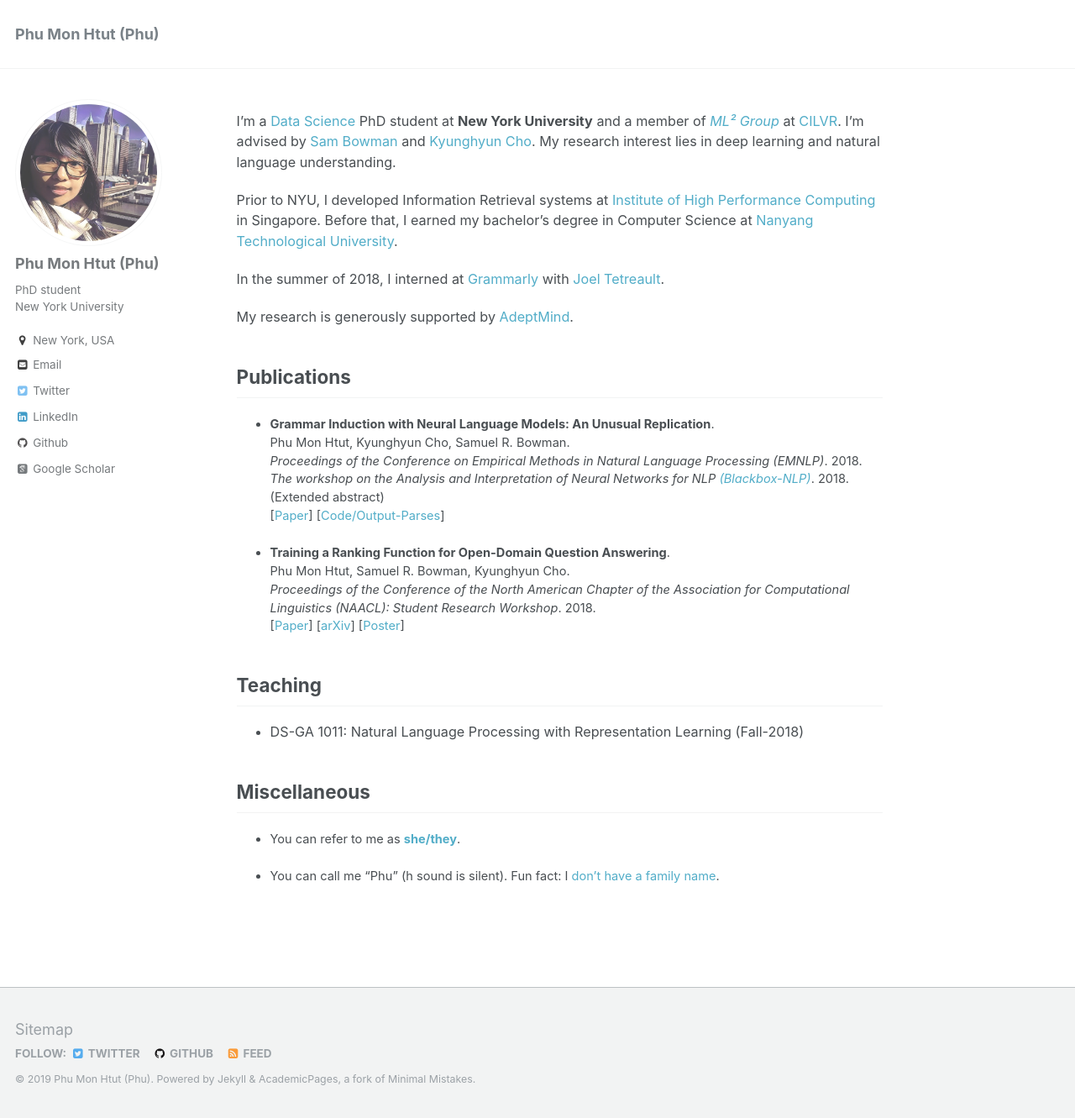
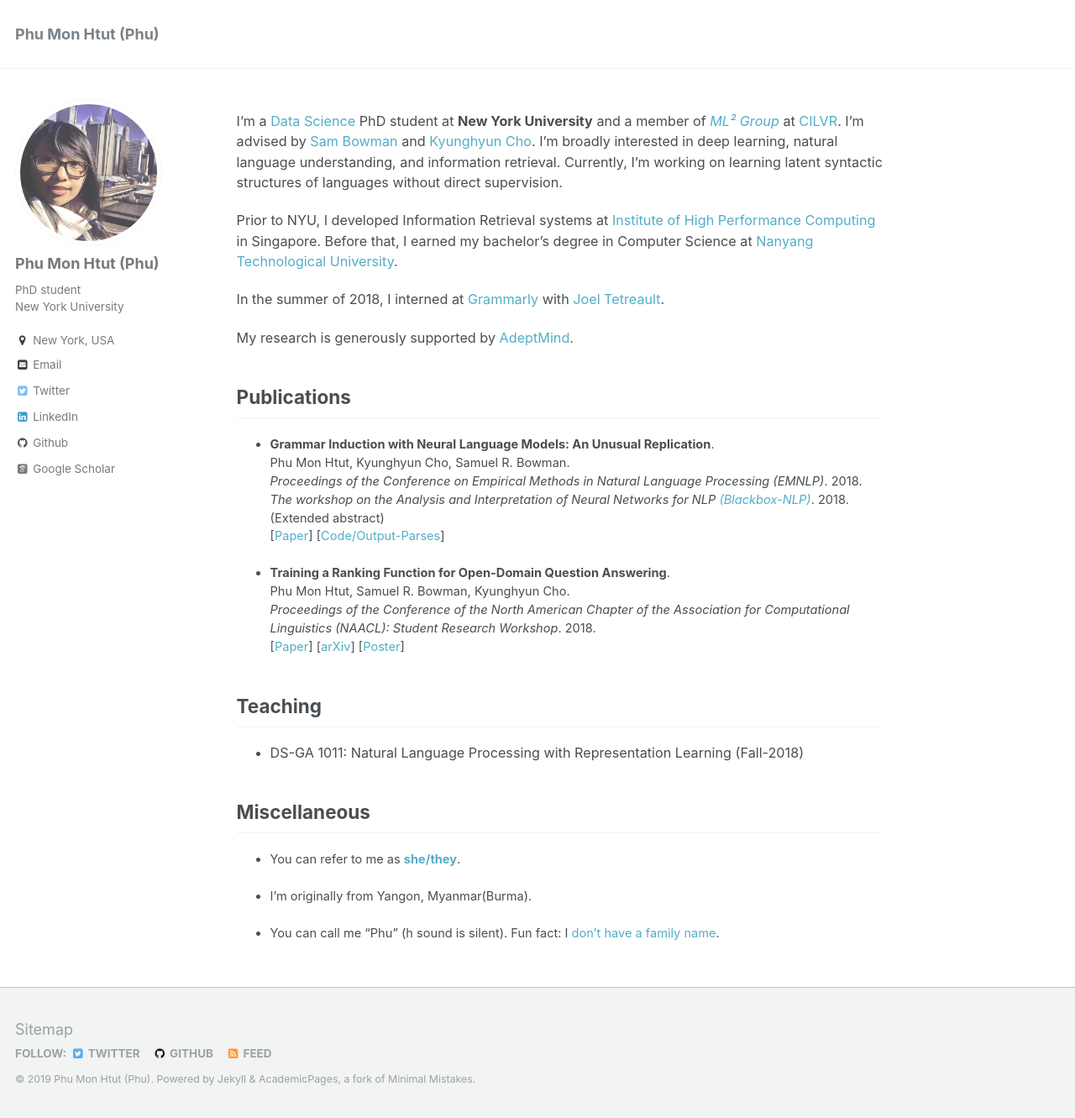
Before and after one commit to phu-pmh/phu-pmh.github.io, a Jekyll site: the page built from _pages/about.md, in a window 1280 px wide and 1331 px high. Shown: the whole window at 84% size. Built offline with Jekyll 4.4.1, drawn with Linux system fonts in a browser that asks for light colours; some web fonts are replaced.

Commit message:
Update about.md

```diff
--- a/_pages/about.md
+++ b/_pages/about.md
@@ -8,7 +8,7 @@ redirect_from:
   - /about.html
 ---
 
-I’m a [Data Science](https://cds.nyu.edu/) PhD student at **New York University** and a member of *[ML² Group](https://wp.nyu.edu/ml2/)* at [CILVR](https://wp.nyu.edu/cilvr/). I’m advised by [Sam Bowman](https://www.nyu.edu/projects/bowman/) and [Kyunghyun Cho](http://www.kyunghyuncho.me/). My research interest lies in deep learning and natural language understanding.
+I’m a [Data Science](https://cds.nyu.edu/) PhD student at **New York University** and a member of *[ML² Group](https://wp.nyu.edu/ml2/)* at [CILVR](https://wp.nyu.edu/cilvr/). I’m advised by [Sam Bowman](https://www.nyu.edu/projects/bowman/) and [Kyunghyun Cho](http://www.kyunghyuncho.me/). I'm broadly interested in deep learning, natural language understanding, and information retrieval. Currently, I'm working on learning latent syntactic structures of languages without direct supervision.
 
 Prior to NYU, I developed Information Retrieval systems at [Institute of High Performance Computing](https://www.a-star.edu.sg/ihpc) in Singapore. Before that, I earned my bachelor’s degree in Computer Science at [Nanyang Technological University](http://scse.ntu.edu.sg/Pages/Home.aspx).
 
@@ -42,4 +42,6 @@ Miscellaneous
 ------
 * You can refer to me as [**she/**](http://pronoun.is/she)[**they**](http://pronoun.is/they).
 
+* I'm originally from Yangon, Myanmar(Burma).
+
 * You can call me "Phu" (h sound is silent). Fun fact: I [don't have a family name](https://www.ted.com/watch/ted-institute/ted-state-street/ma-shwe-win-cynthia-not-good-with-names-local-name-customs-in-a-global-village).
```
